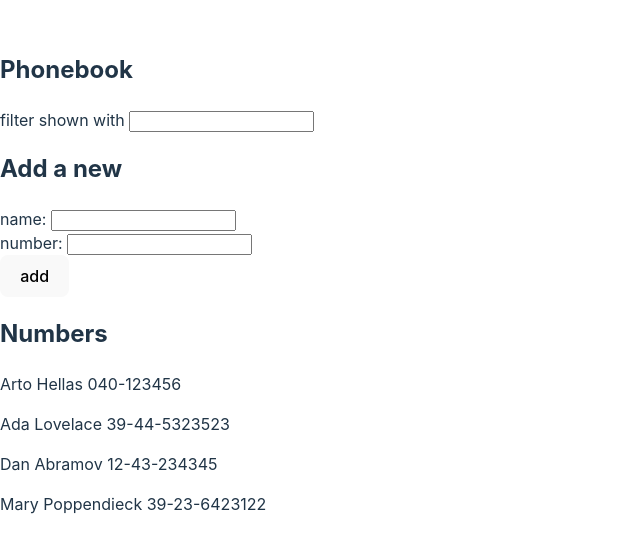
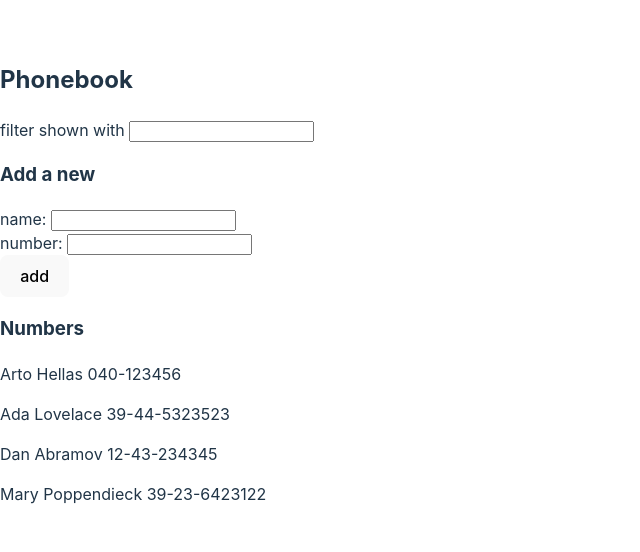
Before and after one commit to lililok/FullStackOpen, a React (Vite) app in the folder part2/phonebook/: page / in a window 1280 px wide. Shown: the part 118-670 px from the top of the page, without its empty margins (0-640 px from the left). Built offline with nearby package versions, Linux system fonts and the light colour scheme.

Commit message:
2.10 complete

```diff
--- a/part2/phonebook/src/App.jsx
+++ b/part2/phonebook/src/App.jsx
@@ -1,4 +1,40 @@
 import { useState } from 'react'
+
+const Filter = ({ newFilter, handleFilterChange }) => {
+  return (
+    <div>
+      filter shown with <input value={newFilter} onChange={handleFilterChange} />
+    </div>
+  );
+};
+
+const PersonForm = ({ newName, newNumber, handleNameChange, handleNumberChange, addPerson }) => {
+  return (
+    <form onSubmit={addPerson}>
+      <div>
+        name: <input value={newName} onChange={handleNameChange} />
+      </div>
+      <div>
+        number: <input value={newNumber} onChange={handleNumberChange} />
+      </div>
+      <div>
+        <button type="submit">add</button>
+      </div>
+    </form>
+  );
+};
+
+const Persons = ({personsToShow}) => {
+  return (
+    <div>
+      {personsToShow.map(person => (
+        <p key={person.id}>
+          {person.name} {person.number}
+        </p>
+      ))}
+    </div>
+  );
+};
 
 const App = () => {
   const [persons, setPersons] = useState([
@@ -18,11 +54,16 @@ const App = () => {
   )
   : persons;
 
+  const handleFilterChange = (event) => {
+    event.preventDefault()
+    setNewFilter(event.target.value)
+  }
   const addPerson = (event) => {
     event.preventDefault()
     const person = {
       name: newName,
-      number: newNumber
+      number: newNumber,
+      id: persons.length + 1,
     }
 
     if (persons.map(p => p.name).includes(person.name)) {
@@ -44,29 +85,25 @@ const App = () => {
     setNewNumber(event.target.value)
   }
 
-  const handleFilterChange = (event) => {
-    event.preventDefault()
-    setNewFilter(event.target.value)
-  }
-
-  const Display = ({person}) => {
-    return (
-      <p>{person.name} {person.number}</p>
-    )
-  }
-
   return (
     <div>
       <h2>Phonebook</h2>
-      <div>filter shown with <input value={newFilter} onChange={handleFilterChange}/></div>
-      <h2>Add a new</h2>
-      <form onSubmit={addPerson}>
-        <div>name: <input value={newName} onChange={handleNameChange}/></div>
-        <div>number: <input value={newNumber} onChange={handleNumberChange}/></div>
-        <div><button type="submit">add</button></div>
-      </form>
-      <h2>Numbers</h2>
-      {personsToShow.map(person => <Display key={person.name} person={person} />)}
+
+      <Filter newFilter={newFilter} handleFilterChange={handleFilterChange} />
+
+      <h3>Add a new</h3>
+
+      <PersonForm
+        newName={newName}
+        newNumber={newNumber}
+        handleNameChange={handleNameChange}
+        handleNumberChange={handleNumberChange}
+        addPerson={addPerson}
+      />
+
+      <h3>Numbers</h3>
+
+      <Persons personsToShow={personsToShow} />
     </div>
   )
 }
```
